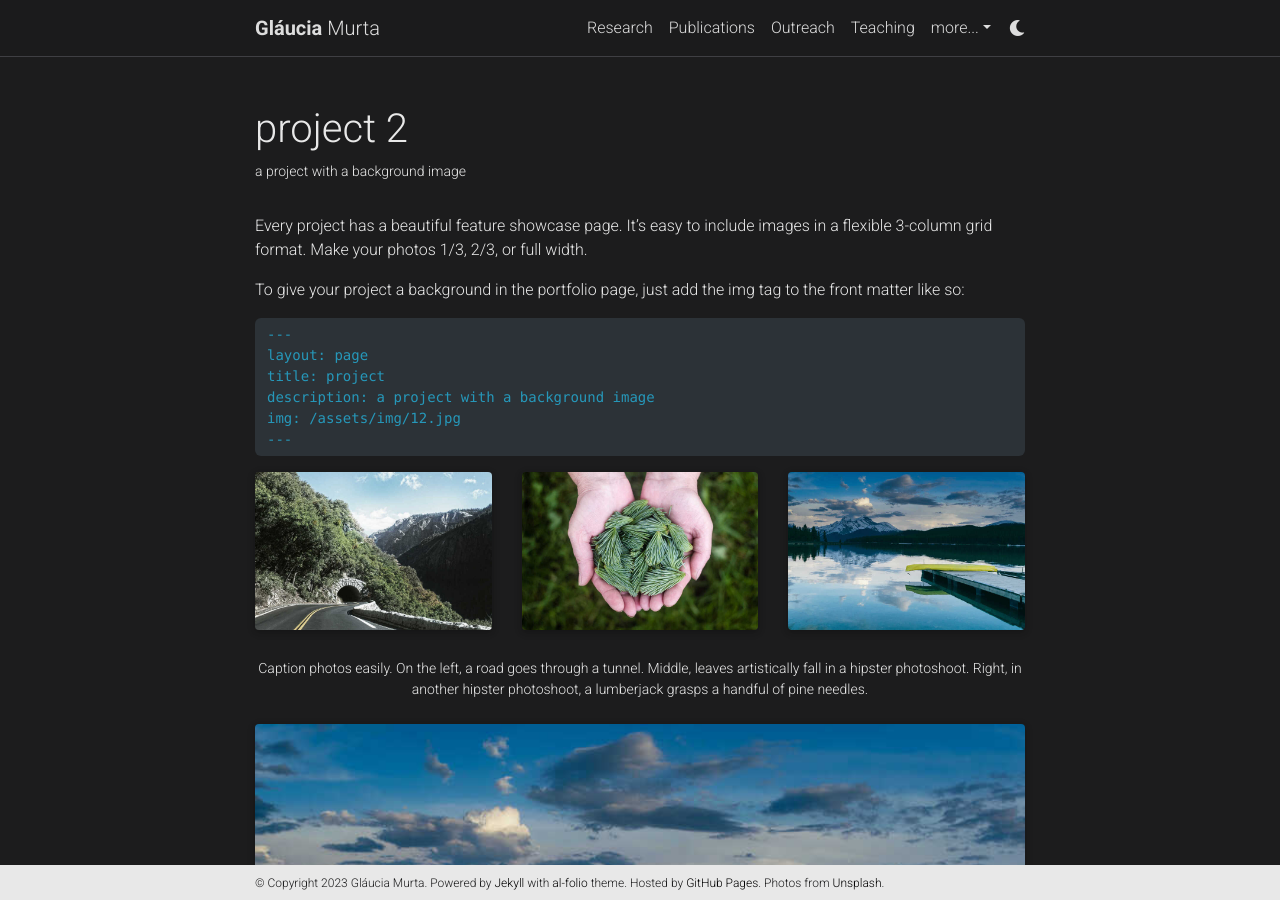
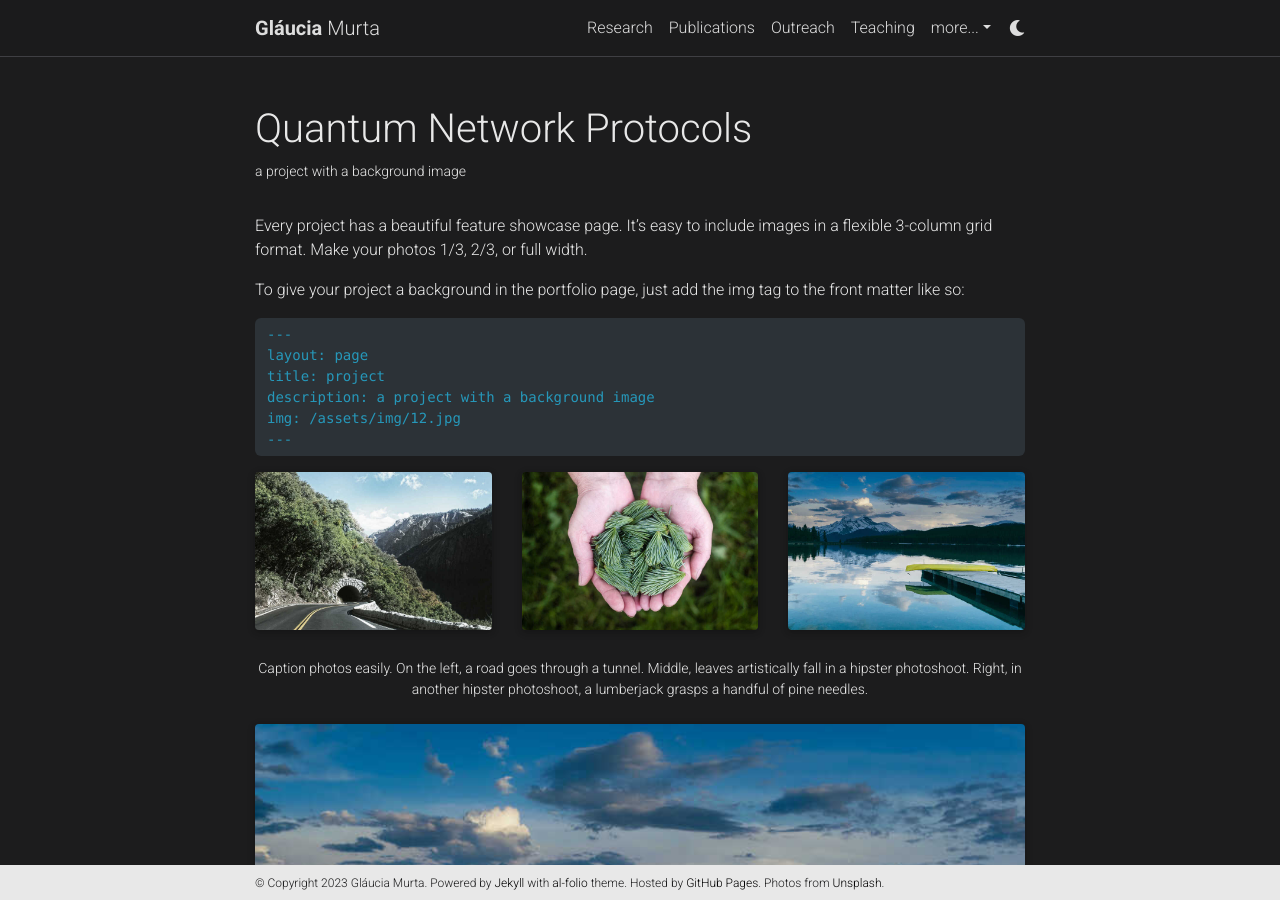
Before and after one commit to glauciamg/glauciamg.github.io, a Jekyll site: the page built from _projects/2_project.md, in a window 1280 px wide and 900 px high. Built offline with Jekyll 4.4.1, drawn with Linux system fonts in a browser that asks for light colours; full-size pictures stand in for the smaller copies a plugin makes; comment, search, counter and statistics services are not loaded; a style sheet for code colours, icons or effects is not loaded.

Commit message:
Update 2_project.md

```diff
--- a/_projects/2_project.md
+++ b/_projects/2_project.md
@@ -1,6 +1,6 @@
 ---
 layout: page
-title: project 2
+title: Quantum Network Protocols
 description: a project with a background image
 img: assets/img/AnonymousTransfer.png
 importance: 2
```
